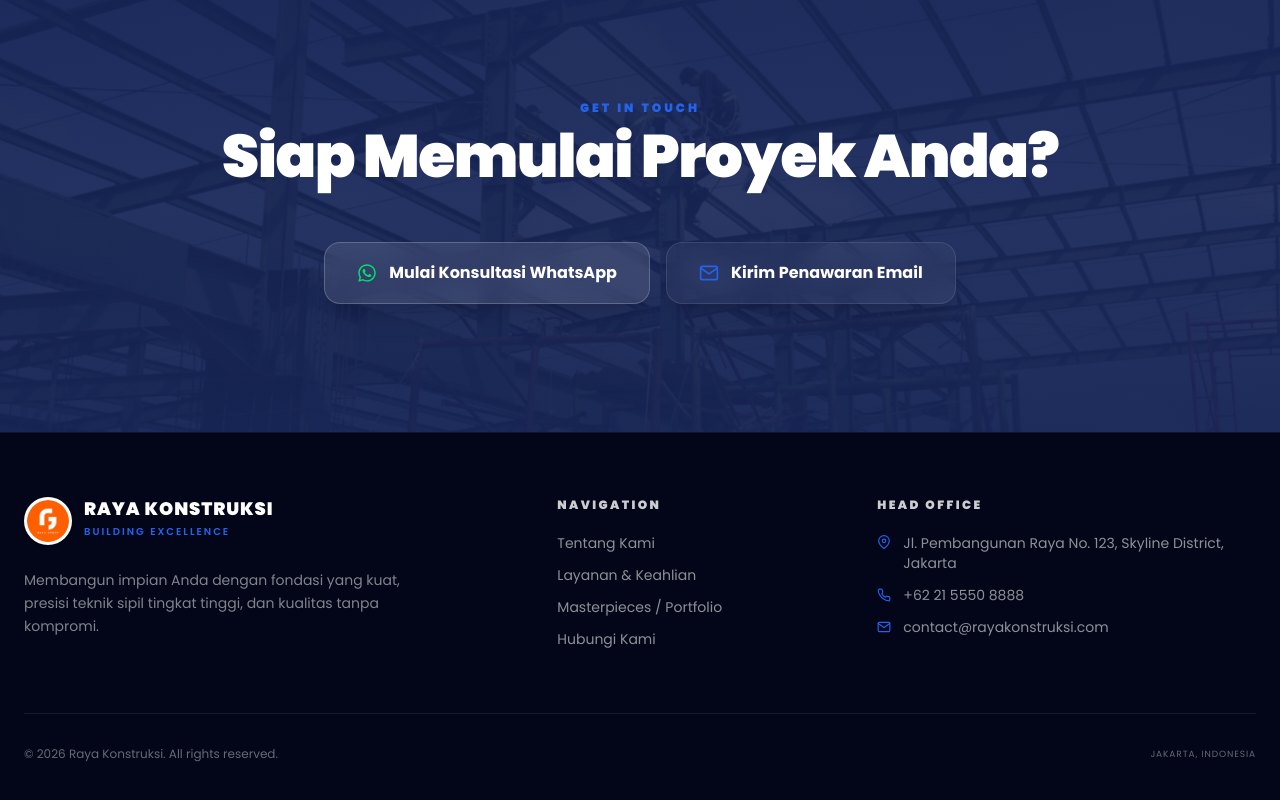
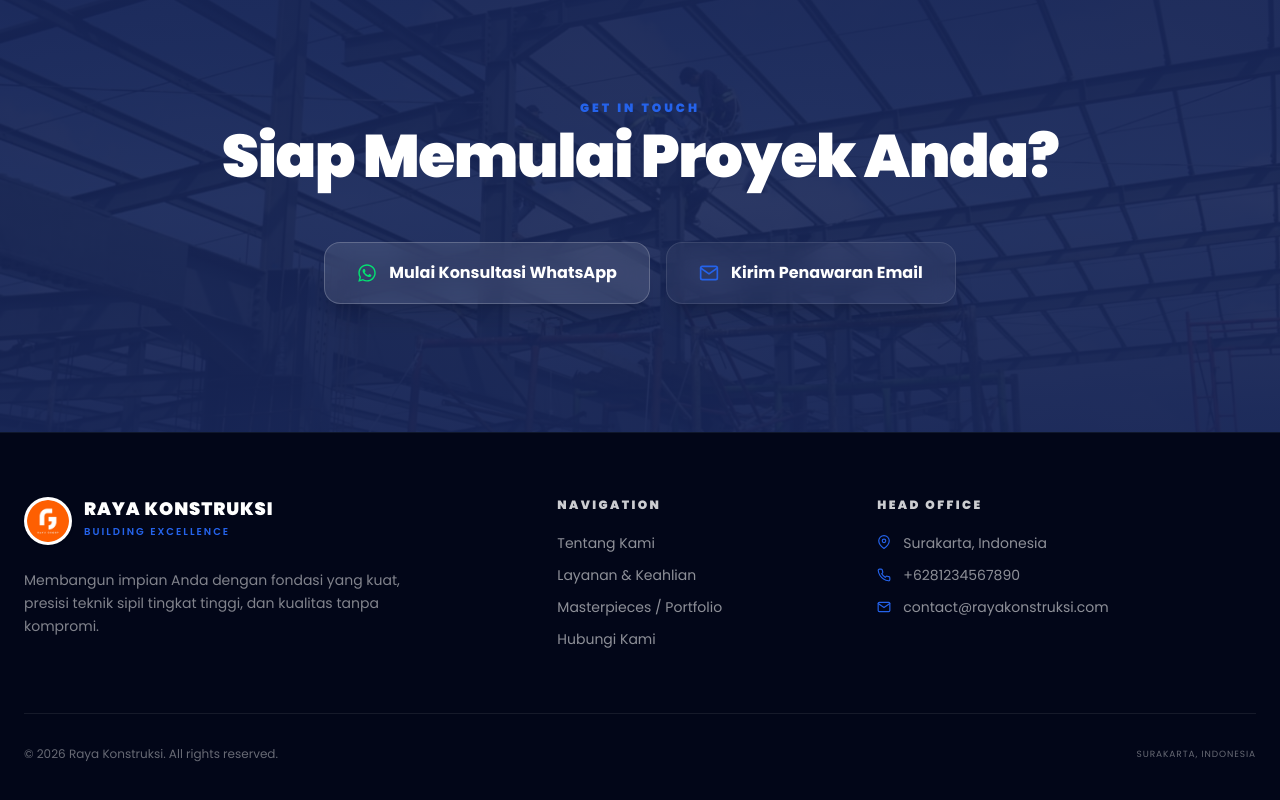
Before and after one commit to fikihrz/Raya-konstruksi, a React (Vite) app in the folder frontend/: page / in a window 1280 px wide. Shown: the part 2864-3664 px from the top of the page. Built offline with nearby package versions, Linux system fonts and the light colour scheme; no server answers.

Commit message:
fix: connect Footer address, email, phone, and company name directly to dynamic settings API

```diff
--- a/frontend/src/components/Footer.tsx
+++ b/frontend/src/components/Footer.tsx
@@ -1,6 +1,22 @@
+import { useState, useEffect } from 'react';
 import { FiMapPin, FiPhone, FiMail } from 'react-icons/fi';
 
+const API = window.location.hostname === 'localhost' ? 'http://localhost:3000' : 'https://backend-three-beta-90.vercel.app';
+
 const Footer = () => {
+  const [settings, setSettings] = useState<any>({});
+
+  useEffect(() => {
+    fetch(`${API}/api/data`)
+      .then(res => res.json())
+      .then(data => {
+        if (data && data.settings) {
+          setSettings(data.settings);
+        }
+      })
+      .catch(err => console.error('Failed to load footer settings:', err));
+  }, []);
+
   return (
     <footer className="bg-slate-950 text-white py-16 border-t border-slate-900">
       <div className="container mx-auto px-6 max-w-7xl">
@@ -17,7 +33,9 @@ const Footer = () => {
                 />
               </div>
               <div>
-                <h3 className="text-lg font-black tracking-wider uppercase leading-none">Raya Konstruksi</h3>
+                <h3 className="text-lg font-black tracking-wider uppercase leading-none">
+                  {settings.companyName || 'Raya Konstruksi'}
+                </h3>
                 <span className="text-[10px] text-primary-container font-semibold tracking-[0.2em] uppercase">Building Excellence</span>
               </div>
             </div>
@@ -43,15 +61,19 @@ const Footer = () => {
             <ul className="space-y-3 text-sm text-white/55">
               <li className="flex items-start gap-3">
                 <FiMapPin className="text-primary-container mt-0.5 flex-shrink-0" />
-                <span>Jl. Pembangunan Raya No. 123, Skyline District, Jakarta</span>
+                <span>{settings.companyAddress || 'Surakarta, Indonesia'}</span>
               </li>
               <li className="flex items-center gap-3">
                 <FiPhone className="text-primary-container flex-shrink-0" />
-                <span>+62 21 5550 8888</span>
+                <a href={`https://wa.me/${settings.whatsappNumber || '6281234567890'}`} target="_blank" rel="noreferrer" className="hover:text-primary-container transition-colors">
+                  +{settings.whatsappNumber || '6281234567890'}
+                </a>
               </li>
               <li className="flex items-center gap-3">
                 <FiMail className="text-primary-container flex-shrink-0" />
-                <span>contact@rayakonstruksi.com</span>
+                <a href={`mailto:${settings.emailAddress || 'contact@rayakonstruksi.com'}`} className="hover:text-primary-container transition-colors">
+                  {settings.emailAddress || 'contact@rayakonstruksi.com'}
+                </a>
               </li>
             </ul>
           </div>
@@ -60,8 +82,8 @@ const Footer = () => {
 
         {/* Copyright Row */}
         <div className="border-t border-white/[0.08] pt-8 flex flex-col sm:flex-row justify-between items-center gap-4 text-xs text-white/40">
-          <span>&copy; {new Date().getFullYear()} Raya Konstruksi. All rights reserved.</span>
-          <span className="uppercase tracking-widest text-[9px]">Jakarta, Indonesia</span>
+          <span>&copy; {new Date().getFullYear()} {settings.companyName || 'Raya Konstruksi'}. All rights reserved.</span>
+          <span className="uppercase tracking-widest text-[9px]">{settings.companyAddress || 'Surakarta, Indonesia'}</span>
         </div>
       </div>
     </footer>
--- a/frontend/src/pages/Home.tsx
+++ b/frontend/src/pages/Home.tsx
@@ -524,7 +524,7 @@ const Home = () => {
 
                 <div className="pt-6">
                   <a
-                    href={`https://wa.me/6281234567890?text=Halo%20Raya%20Konstruksi,%20saya%20ingin%20bertanya%20detail%20mengenai%20proyek%20${encodeURIComponent(selectedProject.title)}.`}
+                    href={`https://wa.me/${settings.whatsappNumber || '6281234567890'}?text=Halo%20${encodeURIComponent(settings.companyName || 'Raya Konstruksi')},%20saya%20ingin%20bertanya%20detail%20mengenai%20proyek%20${encodeURIComponent(selectedProject.title)}.`}
                     target="_blank"
                     rel="noreferrer"
                     className="flex items-center justify-center gap-2 w-full bg-primary hover:opacity-95 text-white font-bold py-3 rounded-lg text-sm transition-opacity"
```
